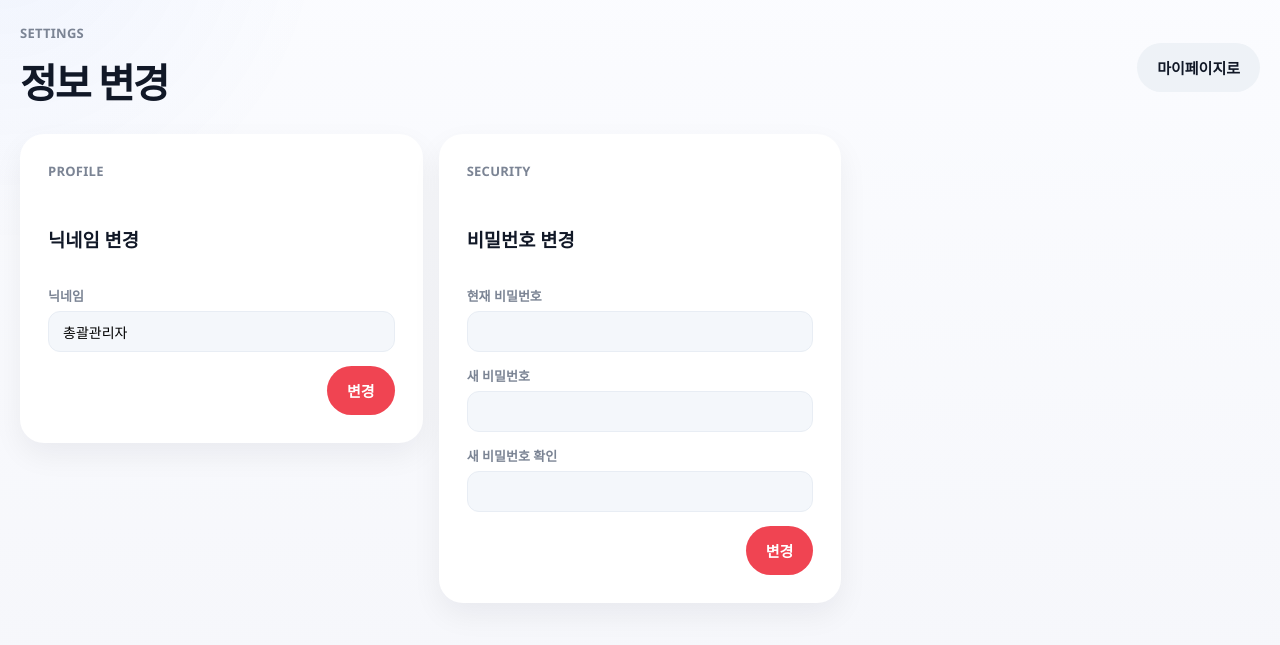
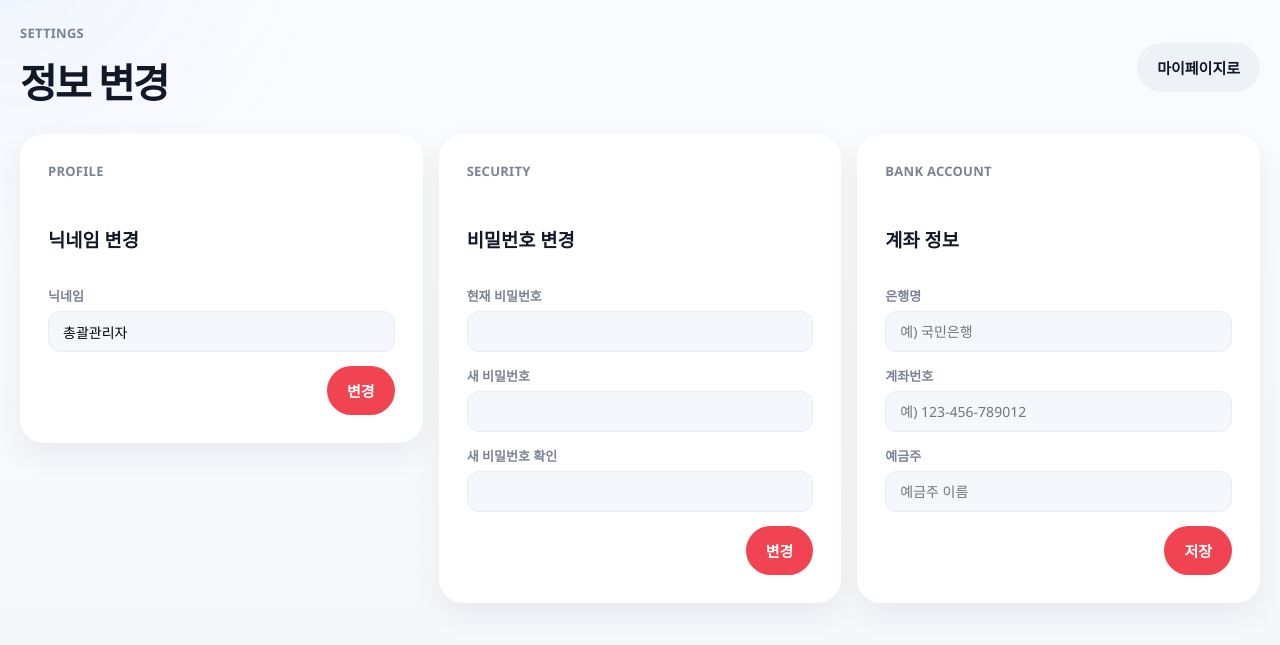
Before and after one commit to sangcsy/Vuln_Trade, a Flask app: page /mypage/settings in a window 1280 px wide. Shown: the part 79-724 px from the top of the page. Run offline with Flask 3, Linux system fonts and the light colour scheme; a user stored in the database is signed in; data comes from the database, SQL or seed files in the repository; data that the repository does not hold is empty.

Commit message:
feat: mypage bank 계좌 기능 복원
DB 마이그레이션(bank 컬럼 추가) 완료 후 앱 코드 복원.
- main.py: /mypage, /mypage/settings 쿼리에 bank 컬럼 추가
- main.py: /mypage/update-bank 라우트 복원
- profile.html: 계좌 정보 표시 영역 복원
- settings.html: 계좌 정보 입력 폼 복원

```diff
--- a/app/src/routes/main.py
+++ b/app/src/routes/main.py
@@ -286,7 +286,7 @@ def profile():
     db = get_db()
     with db.cursor() as cursor:
         cursor.execute(
-            "SELECT id, username, display_name, balance, role, created_at FROM users WHERE id=%s",
+            "SELECT id, username, display_name, balance, role, created_at, bank_name, account_number, account_holder FROM users WHERE id=%s",
             (target_user_id,),
         )
         profile_data = cursor.fetchone()
@@ -402,13 +402,30 @@ def settings():
     db = get_db()
     with db.cursor() as cursor:
         cursor.execute(
-            "SELECT id, username, display_name FROM users WHERE id=%s",
+            "SELECT id, username, display_name, bank_name, account_number, account_holder FROM users WHERE id=%s",
             (session["user_id"],),
         )
         profile_data = cursor.fetchone()
     if not profile_data:
         return redirect(url_for("main.profile"))
     return render_template("mypage/settings.html", profile=profile_data)
+
+
+@main_bp.route("/mypage/update-bank", methods=["POST"])
+@login_required
+def update_bank():
+    bank_name = request.form.get("bank_name", "").strip() or None
+    account_number = request.form.get("account_number", "").strip() or None
+    account_holder = request.form.get("account_holder", "").strip() or None
+    db = get_db()
+    with db.cursor() as cursor:
+        cursor.execute(
+            "UPDATE users SET bank_name=%s, account_number=%s, account_holder=%s WHERE id=%s",
+            (bank_name, account_number, account_holder, session["user_id"]),
+        )
+    db.commit()
+    flash("계좌 정보가 저장되었습니다.", "success")
+    return redirect(url_for("main.settings"))
 
 
 @main_bp.route("/mypage/update-profile", methods=["POST"])
--- a/app/src/templates/mypage/settings.html
+++ b/app/src/templates/mypage/settings.html
@@ -48,6 +48,27 @@
     </form>
   </div>
 
+  <div class="card mypage-section">
+    <p class="eyebrow">Bank Account</p>
+    <h3>계좌 정보</h3>
+    <form method="post" action="{{ url_for('main.update_bank') }}" class="mypage-form">
+      <div class="mypage-form-group">
+        <label>은행명</label>
+        <input type="text" name="bank_name" value="{{ profile.bank_name or '' }}" placeholder="예) 국민은행">
+      </div>
+      <div class="mypage-form-group">
+        <label>계좌번호</label>
+        <input type="text" name="account_number" value="{{ profile.account_number or '' }}" placeholder="예) 123-456-789012">
+      </div>
+      <div class="mypage-form-group">
+        <label>예금주</label>
+        <input type="text" name="account_holder" value="{{ profile.account_holder or '' }}" placeholder="예금주 이름">
+      </div>
+      <div class="mypage-form-actions">
+        <button type="submit" class="button primary">저장</button>
+      </div>
+    </form>
+  </div>
 
 </div>
 {% endblock %}
```
Also changed, not shown: app/src/templates/mypage/profile.html (+9 -0 lines).
